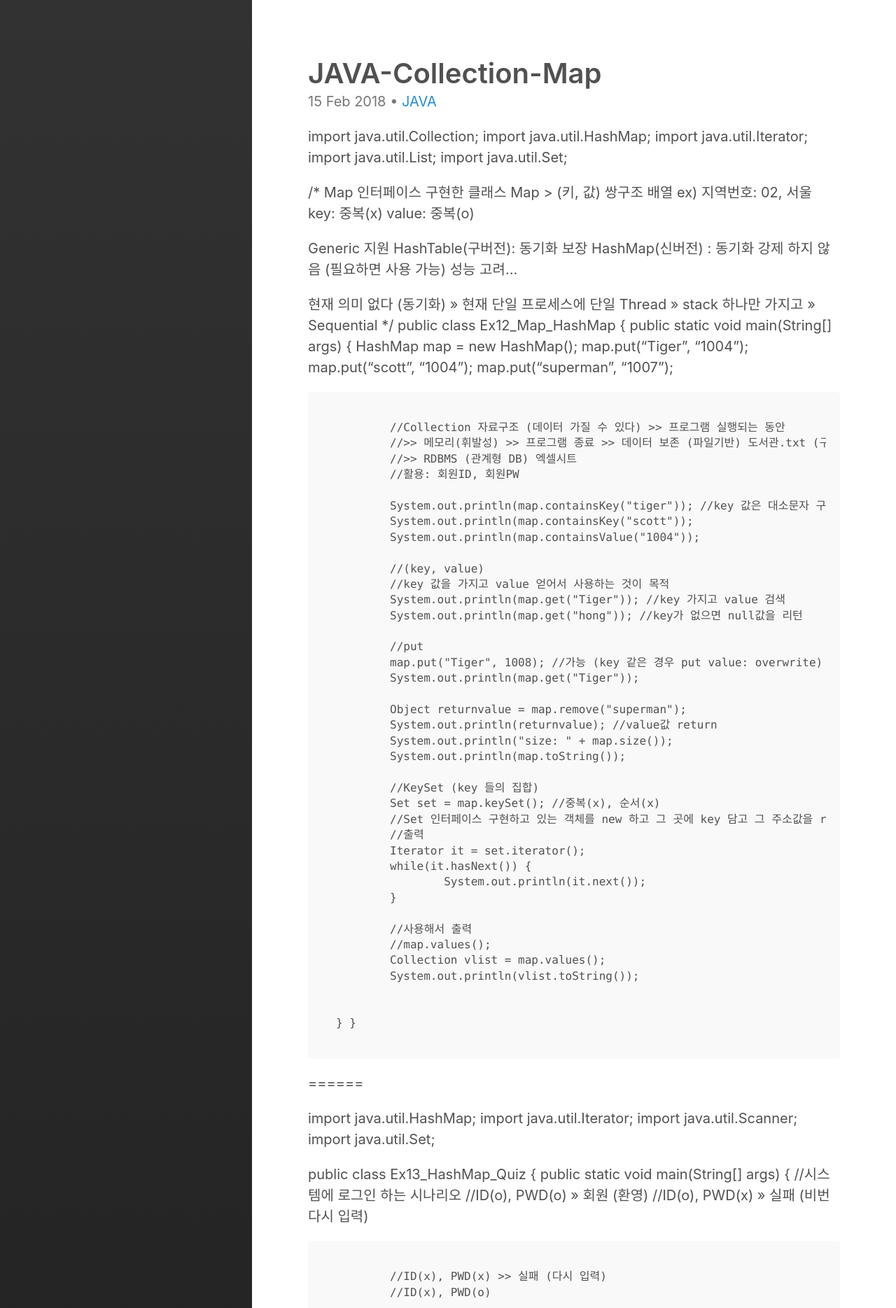
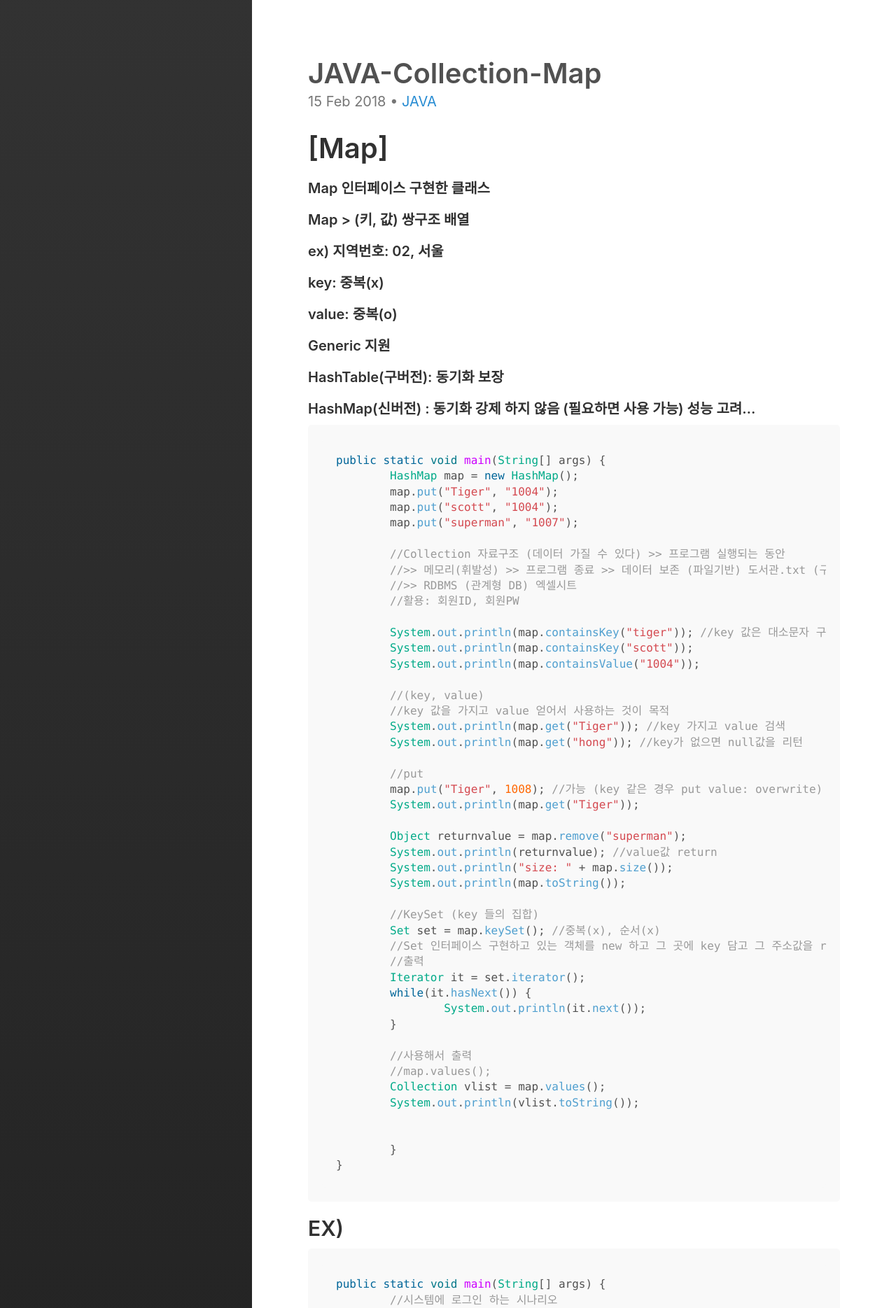
Before and after one commit to jinkwang2018/jinkwang2018.github.io, a Jekyll site: the page built from _posts/2018-02-15-JAVA-Collection06.md, in a window 1280 px wide. Shown: the top 1869 px of the page at 70% size. Built offline with Jekyll 4.4.1, drawn with Linux system fonts in a browser that asks for light colours; some of the changed text lies outside the part shown.

Commit message:
collection post 5,6,7,8

```diff
--- a/_posts/2018-02-15-JAVA-Collection06.md
+++ b/_posts/2018-02-15-JAVA-Collection06.md
@@ -9,152 +9,137 @@ tags:
   - Java
   - Collection
   - Map
+  - Properties
+  - Set
+  - IO
+  - Network
 ---
-import java.util.Collection;
-import java.util.HashMap;
-import java.util.Iterator;
-import java.util.List;
-import java.util.Set;
+# [Map]
+#### Map 인터페이스 구현한 클래스
+#### Map > (키, 값) 쌍구조 배열
+#### ex) 지역번호: 02, 서울
+#### key: 중복(x)
+#### value: 중복(o)
 
-/*
-Map 인터페이스 구현한 클래스
-Map > (키, 값) 쌍구조 배열
-ex) 지역번호: 02, 서울
-key: 중복(x)
-value: 중복(o)
+#### Generic 지원
+#### HashTable(구버전): 동기화 보장
+#### HashMap(신버전) : 동기화 강제 하지 않음 (필요하면 사용 가능) 성능 고려...
 
-Generic 지원
-HashTable(구버전): 동기화 보장
-HashMap(신버전) : 동기화 강제 하지 않음 (필요하면 사용 가능) 성능 고려...
+~~~java
+public static void main(String[] args) {
+	HashMap map = new HashMap();
+	map.put("Tiger", "1004");
+	map.put("scott", "1004");
+	map.put("superman", "1007");
 
-현재 의미 없다 (동기화) >> 현재 단일 프로세스에 단일 Thread >> stack 하나만 가지고 >> Sequential
- */
-public class Ex12_Map_HashMap {
-	public static void main(String[] args) {
-		HashMap map = new HashMap();
-		map.put("Tiger", "1004");
-		map.put("scott", "1004");
-		map.put("superman", "1007");
+	//Collection 자료구조 (데이터 가질 수 있다) >> 프로그램 실행되는 동안
+	//>> 메모리(휘발성) >> 프로그램 종료 >> 데이터 보존 (파일기반) 도서관.txt (구조, 관리)
+	//>> RDBMS (관계형 DB) 엑셀시트
+	//활용: 회원ID, 회원PW
 
-		//Collection 자료구조 (데이터 가질 수 있다) >> 프로그램 실행되는 동안
-		//>> 메모리(휘발성) >> 프로그램 종료 >> 데이터 보존 (파일기반) 도서관.txt (구조, 관리)
-		//>> RDBMS (관계형 DB) 엑셀시트
-		//활용: 회원ID, 회원PW
+	System.out.println(map.containsKey("tiger")); //key 값은 대소문자 구문
+	System.out.println(map.containsKey("scott"));
+	System.out.println(map.containsValue("1004"));
 
-		System.out.println(map.containsKey("tiger")); //key 값은 대소문자 구문
-		System.out.println(map.containsKey("scott"));
-		System.out.println(map.containsValue("1004"));
+	//(key, value)
+	//key 값을 가지고 value 얻어서 사용하는 것이 목적
+	System.out.println(map.get("Tiger")); //key 가지고 value 검색
+	System.out.println(map.get("hong")); //key가 없으면 null값을 리턴
 
-		//(key, value)
-		//key 값을 가지고 value 얻어서 사용하는 것이 목적
-		System.out.println(map.get("Tiger")); //key 가지고 value 검색
-		System.out.println(map.get("hong")); //key가 없으면 null값을 리턴
+	//put
+	map.put("Tiger", 1008); //가능 (key 같은 경우 put value: overwrite)
+	System.out.println(map.get("Tiger"));
 
-		//put
-		map.put("Tiger", 1008); //가능 (key 같은 경우 put value: overwrite)
-		System.out.println(map.get("Tiger"));
+	Object returnvalue = map.remove("superman");
+	System.out.println(returnvalue); //value값 return
+	System.out.println("size: " + map.size());
+	System.out.println(map.toString());
 
-		Object returnvalue = map.remove("superman");
-		System.out.println(returnvalue); //value값 return
-		System.out.println("size: " + map.size());
-		System.out.println(map.toString());
+	//KeySet (key 들의 집합)
+	Set set = map.keySet(); //중복(x), 순서(x)
+	//Set 인터페이스 구현하고 있는 객체를 new 하고 그 곳에 key 담고 그 주소값을 return
+	//출력
+	Iterator it = set.iterator();
+	while(it.hasNext()) {
+		System.out.println(it.next());
+	}
 
-		//KeySet (key 들의 집합)
-		Set set = map.keySet(); //중복(x), 순서(x)
-		//Set 인터페이스 구현하고 있는 객체를 new 하고 그 곳에 key 담고 그 주소값을 return
-		//출력
-		Iterator it = set.iterator();
-		while(it.hasNext()) {
-			System.out.println(it.next());
-		}
-
-		//사용해서 출력
-		//map.values();
-		Collection vlist = map.values();
-		System.out.println(vlist.toString());
+	//사용해서 출력
+	//map.values();
+	Collection vlist = map.values();
+	System.out.println(vlist.toString());
 
 
 	}
 }
+~~~
+## EX)
+~~~java
+public static void main(String[] args) {
+	//시스템에 로그인 하는 시나리오
+	//ID(o), PWD(o) >> 회원 (환영)
+	//ID(o), PWD(x) >> 실패 (비번 다시 입력)
 
-======
+	//ID(x), PWD(x) >> 실패 (다시 입력)
+	//ID(x), PWD(o)
 
-import java.util.HashMap;
-import java.util.Iterator;
-import java.util.Scanner;
-import java.util.Set;
+	//Scanner 사용해서 ID, PWD 입력받으세요
+	//loginmap 통해서 검증 로직 처리
+	//ID 또는 PWD 틀리면 다시 입력 요청
+	//ID, PWD 다 맞으면 회원님 방문 환영합니다 (출력 프로그램 종료)
 
-public class Ex13_HashMap_Quiz {
-	public static void main(String[] args) {
-		//시스템에 로그인 하는 시나리오
-		//ID(o), PWD(o) >> 회원 (환영)
-		//ID(o), PWD(x) >> 실패 (비번 다시 입력)
+	HashMap loginmap = new HashMap();
+	loginmap.put("kim", "kim1004");
+	loginmap.put("scott", "tiger");
+	loginmap.put("lee", "kim1004");
 
-		//ID(x), PWD(x) >> 실패 (다시 입력)
-		//ID(x), PWD(o)
+	Scanner sc = new Scanner(System.in);
+	while(true) {
+		System.out.println("ID , PWD 입력해 주세요");
+		System.out.print("ID:");
+		String id = sc.nextLine().trim().toLowerCase();
 
-		//Scanner 사용해서 ID, PWD 입력받으세요
-		//loginmap 통해서 검증 로직 처리
-		//ID 또는 PWD 틀리면 다시 입력 요청
-		//ID, PWD 다 맞으면 회원님 방문 환영합니다 (출력 프로그램 종료)
+		System.out.print("PWD:");
+		String pwd = sc.nextLine().trim();
 
-		HashMap loginmap = new HashMap();
-		loginmap.put("kim", "kim1004");
-		loginmap.put("scott", "tiger");
-		loginmap.put("lee", "kim1004");
-
-		Scanner sc = new Scanner(System.in);
-		while(true) {
-			System.out.println("ID , PWD 입력해 주세요");
-			System.out.print("ID:");
-			String id = sc.nextLine().trim().toLowerCase();
-
-			System.out.print("PWD:");
-			String pwd = sc.nextLine().trim();
-
-			if(!loginmap.containsKey(id)) {
-				System.out.println("ID 틀려요 재입력 하세요");
+		if(!loginmap.containsKey(id)) {
+			System.out.println("ID 틀려요 재입력 하세요");
+		}else {
+			if(loginmap.get(id).equals(pwd)) { //loginmap.get(id) >> value return
+				System.out.println("회원님 방가방가 ^^");
+				break;
 			}else {
-				if(loginmap.get(id).equals(pwd)) { //loginmap.get(id) >> value return
-					System.out.println("회원님 방가방가 ^^");
-					break;
-				}else {
-					System.out.println("비번 확인 하세요");
-				}
+				System.out.println("비번 확인 하세요");
 			}
 		}
+	}
 
-		/*내가 짠 코드
-		Scanner sc = new Scanner(System.in);
-		do {
-			System.out.print("ID 입력: ");
-			String id = sc.nextLine();
+	/*내가 짠 코드
+	Scanner sc = new Scanner(System.in);
+	do {
+		System.out.print("ID 입력: ");
+		String id = sc.nextLine();
 
-			System.out.print("PWD 입력: ");
-			String pwd = sc.nextLine();
+		System.out.print("PWD 입력: ");
+		String pwd = sc.nextLine();
 
-			if(loginmap.containsKey(id)) {
-				if(loginmap.get(id).equals(pwd)) {
-					System.out.println(id + " 회원님 방문을 환영합니다.");
-					break;
-				}else {
-					System.out.println("비밀번호를 다시 입력 해주세요.");
-				}
+		if(loginmap.containsKey(id)) {
+			if(loginmap.get(id).equals(pwd)) {
+				System.out.println(id + " 회원님 방문을 환영합니다.");
+				break;
 			}else {
-				System.out.println("해당 아이디가 없습니다. 다시 입력 해주세요.");
+				System.out.println("비밀번호를 다시 입력 해주세요.");
 			}
-		}while(true);
-		*/
+		}else {
+			System.out.println("해당 아이디가 없습니다. 다시 입력 해주세요.");
+		}
+	}while(true);
+	*/
 	}
 }
+~~~
 
-
-=====
-import java.util.HashMap;
-import java.util.Iterator;
-import java.util.Map;
-import java.util.Set;
-
+~~~java
 //Today Point
 //HashMap generic 사용
 //HashMap<K, V>
@@ -173,66 +158,58 @@ class Student {
 	}
 }
 
-public class Ex14_HashMap_Generic {
-	public static void main(String[] args) {
-		HashMap<String, Student> students = new HashMap<>();
-		students.put("hong", new Student("홍길동"));
-		students.put("kim", new Student("김유신"));
+public static void main(String[] args) {
+	HashMap<String, Student> students = new HashMap<>();
+	students.put("hong", new Student("홍길동"));
+	students.put("kim", new Student("김유신"));
 
-		Student std = students.get("hong");
-		System.out.println(std.name);
-		System.out.println(std.eng);
+	Student std = students.get("hong");
+	System.out.println(std.name);
+	System.out.println(std.eng);
 
-		//예외적인으로
-		//Map 안에 있는 key, value 모두 출력하고 싶어요
-		Set set = students.entrySet();
-		Iterator it = set.iterator();
-		while(it.hasNext()) {
-			System.out.println(it.next());
-		}
+	//예외적인으로
+	//Map 안에 있는 key, value 모두 출력하고 싶어요
+	Set set = students.entrySet();
+	Iterator it = set.iterator();
+	while(it.hasNext()) {
+		System.out.println(it.next());
+	}
 
-		//예외적인 CASE: value가 객체(object) 일 때
-		//Map.Entry m 리턴 받으면 (타입)
-		//m.geyKey(), m.getValue()
-		for(Map.Entry m : students.entrySet()) {
-			System.out.println(m.getKey() + "/" + ((Student)m.getValue()).name);
-			// casting 통해서 테이터접근
-		}
+	//예외적인 CASE: value가 객체(object) 일 때
+	//Map.Entry m 리턴 받으면 (타입)
+	//m.geyKey(), m.getValue()
+	for(Map.Entry m : students.entrySet()) {
+		System.out.println(m.getKey() + "/" + ((Student)m.getValue()).name);
+		// casting 통해서 테이터접근
+	}
 
-		/*
-		일반적인 사례
-		HashMap map = new HashMap();
-		map.put("Tiger", "1004");
-		map.put("scott", "1004");
-		map.put("superman", "1007");
+	/*
+	일반적인 사례
+	HashMap map = new HashMap();
+	map.put("Tiger", "1004");
+	map.put("scott", "1004");
+	map.put("superman", "1007");
 
-		Set set2 = map.entrySet();
-		Iterator it = set2.iterator();
-		while(it.hasNext()) {
-			System.out.println(it.next());
-		}
-		*/
+	Set set2 = map.entrySet();
+	Iterator it = set2.iterator();
+	while(it.hasNext()) {
+		System.out.println(it.next());
 	}
+	*/
 }
+~~~
 
-=====
-import java.util.Properties;
+### [Properties]
+##### Map 인터페이스 구현한 클래스
+##### 특수한 목적: <String, String> 정의
 
-/*
-[Properties]
-Map 인터페이스 구현한 클래스
-특수한 목적: <String, String> 정의
+##### <사용목적>
+##### App 공통속성 정의 (환경변수): 프로그램의 버전, 파일경로, 공통변수
 
-<사용목적>
-App 공통속성 정의 (환경변수): 프로그램의 버전, 파일경로, 공통변수
-
-<활용>
-data.properties 파일을 만들어서 (key, value) 구조
-DB계정(id, pwd)
-버전
-다국어
-*/
-
+##### <활용>
+##### data.properties 파일을 만들어서 (key, value) 구조
+##### DB계정(id, pwd) , 버전 , 다국어
+~~~java
 public class Ex16_Properties {
 	public static void main(String[] args) {
 		Properties prop = new Properties();
@@ -246,5 +223,4 @@ public class Ex16_Properties {
 		System.out.println(prop.getProperty("defaultpath"));
 	}
 }
-
-===
+~~~
```
Also changed, not shown: _posts/2018-02-14-JAVA-Collection04.md (+12 -13 lines), _posts/2018-02-14-JAVA-Collection05.md (+122 -136 lines), _posts/2018-02-15-JAVA-Collection07.md (+13 -19 lines).
